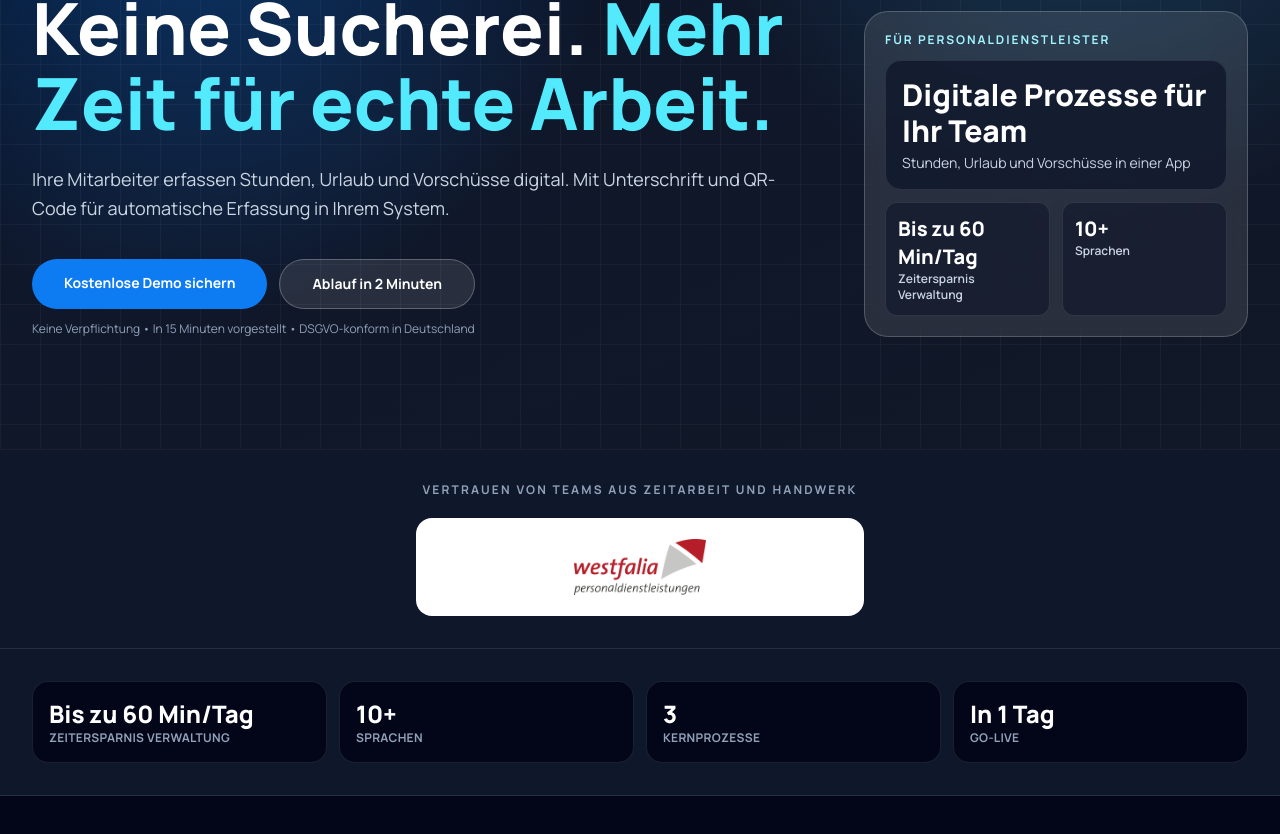
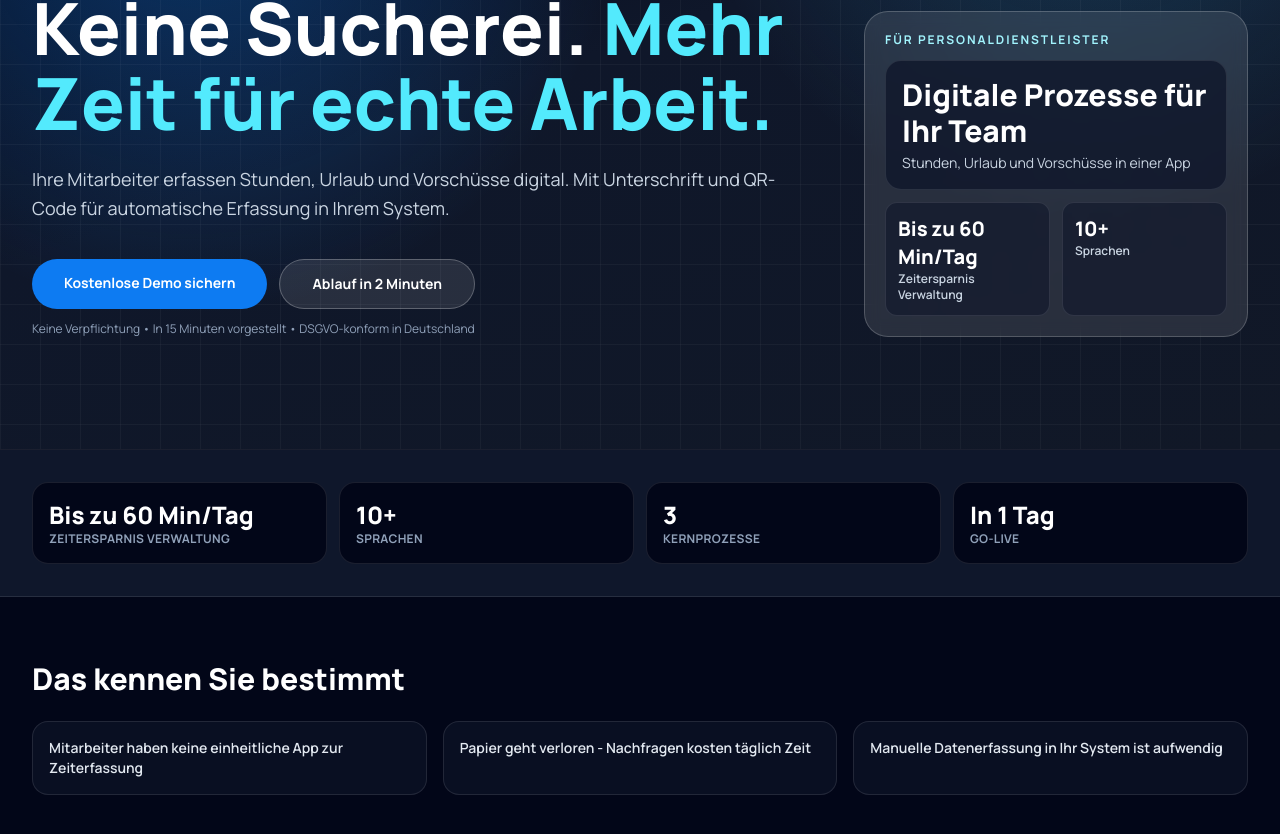
Before and after one commit to FriggemannMichael/landingpage, a React (Vite) app: page / in a window 1280 px wide. Shown: the part 352-1186 px from the top of the page. Built offline with nearby package versions, Linux system fonts and the light colour scheme.

Commit message:
Remove Westfalia logo from landing page

```diff
--- a/src/components/LandingPage.tsx
+++ b/src/components/LandingPage.tsx
@@ -189,28 +189,6 @@ const LandingPage: React.FC = () => {
                 </div>
               </div>
             </motion.div>
-          </div>
-        </div>
-      </section>
-
-      <section className="bg-slate-900 border-b border-white/10 py-8">
-        <div className="max-w-7xl mx-auto px-4 sm:px-6 lg:px-8">
-          <p className="text-center text-xs text-slate-400 font-bold tracking-[0.18em] uppercase mb-5">Vertrauen von Teams aus Zeitarbeit und Handwerk</p>
-          <div className="flex justify-center">
-            <a
-              href="https://wpdl.de"
-              target="_blank"
-              rel="noopener noreferrer"
-              aria-label="Zur Website von Westfalia Personaldienstleistungen GmbH"
-              className="w-full max-w-md rounded-2xl border border-white/15 bg-white p-5 flex items-center justify-center hover:border-cyan-300/60 hover:shadow-[0_8px_24px_rgba(6,182,212,0.2)] transition-all"
-            >
-              <img
-                src="/img/logo-westfalia.png"
-                alt="Westfalia Personaldienstleistungen GmbH"
-                className="h-12 md:h-14 w-auto object-contain"
-                loading="lazy"
-              />
-            </a>
           </div>
         </div>
       </section>
```
Also changed, not shown: public/img/logo-westfalia.png (deleted).
